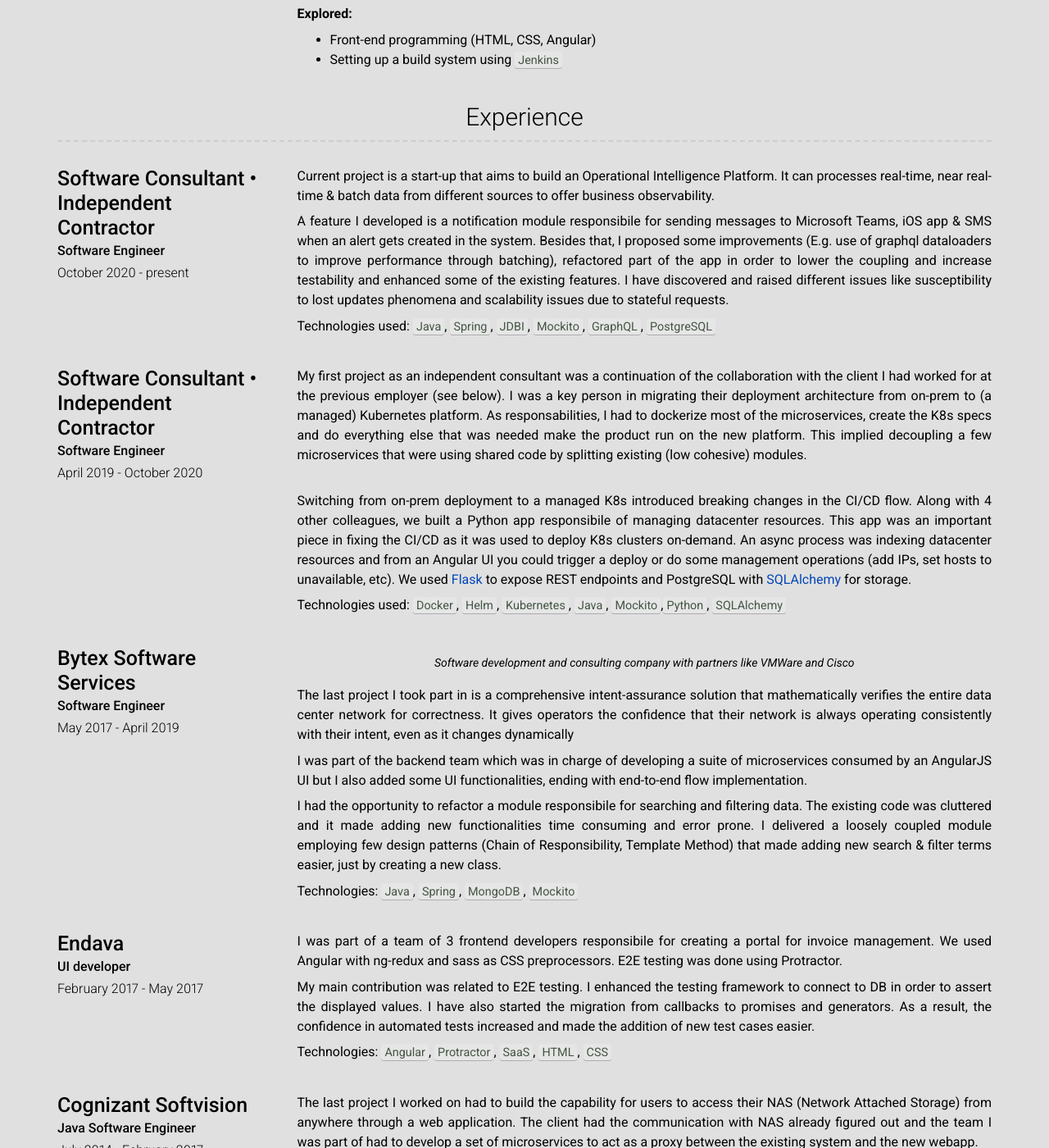
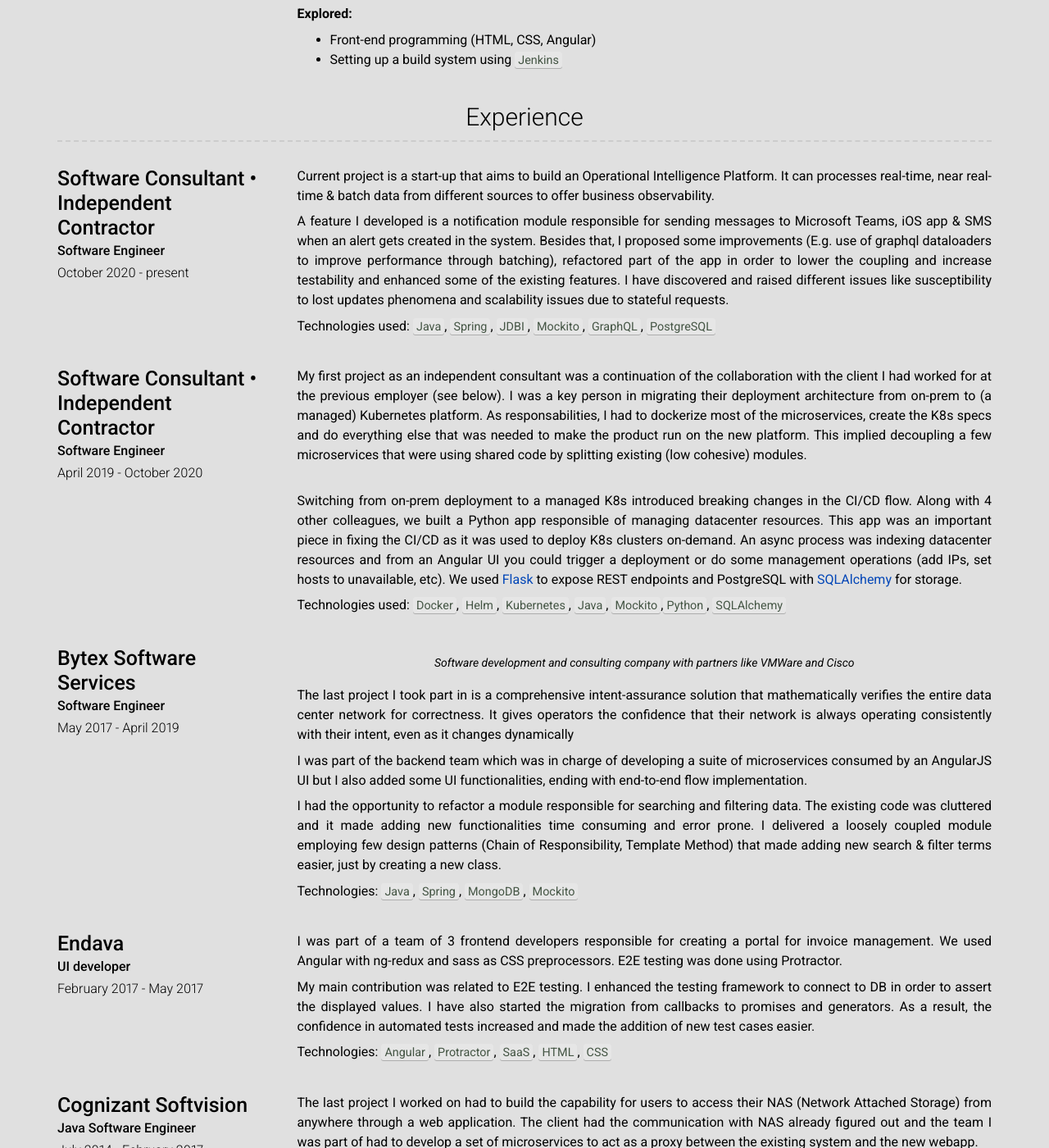
Before and after one commit to spac-valentin/spac-valentin, a Jekyll site: the page built from index.md, in a window 1280 px wide and 1400 px high, scrolled down 893 px. Shown: the whole window at 82% size. Built offline with Jekyll 4.4.1, drawn with Linux system fonts in a browser that asks for light colours; nearby versions of some CDN libraries; some of the changed text lies outside the part shown.

Commit message:
Fixing typos

```diff
--- a/_config.yml
+++ b/_config.yml
@@ -11,7 +11,7 @@ title: Software Engineer
 email: contact@valentinspac.dev
 # email_title: Email (Email title override)
 phone: "+40756505255"
-# phone_title: Phone (Phone title override)
+phone_title: Phone number
 website: https://spac-valentin.github.io/
 # website_title: Web (Website title override)
 
@@ -49,7 +49,7 @@ additional_links:
 # about_title: About Me (Use this to override about section title)
 about_profile_image: images/profile.jpeg
 about_content: | # this will include new lines to allow paragraphs
-  I work as a consultant/contractor/freelancer and have a demonstrated history in information technology and services industry.
+  I work as a consultant/contractor/freelancer with 7+ years of experience in information technology and services industry.
   Solving problems is my passion and programming is how I choose to exercise it. I have
   great experience in backend development, mostly using Java and Spring Framework. I am
   a fast learner who enjoys the challenge of discovering the insides of any programming
@@ -64,7 +64,7 @@ about_content: | # this will include new lines to allow paragraphs
 
   <mark>TL;DR: </mark>
 
-  <b>Proeficient at: </b>
+  <b>Proficient at: </b>
     * Backend development using <mark>Java</mark> and <mark>Spring framework</mark>
     * JPA with <mark>Hibernate</mark>
     * <mark>SQL</mark> (PostgreSQL) and <mark>NoSQL</mark> (MongoDB)
@@ -97,7 +97,7 @@ content:
           It can processes real-time, near real-time & batch data from different sources to offer
           business observability.
 
-          A feature I developed is a notification module responsibile for sending messages to
+          A feature I developed is a notification module responsible for sending messages to
           Microsoft Teams, iOS app & SMS when an alert gets created in the system.
           Besides that, I proposed some improvements (E.g. use of graphql dataloaders to improve performance through batching),
           refactored part of the app in order to lower the coupling
@@ -117,17 +117,17 @@ content:
           collaboration with the client I had worked for at the previous employer (see below).
           I was a key person in migrating their deployment architecture from on-prem to
           (a managed) Kubernetes platform. As responsabilities, I had to dockerize most of the microservices,
-          create the K8s specs and do everything else that was needed make the product run
+          create the K8s specs and do everything else that was needed to make the product run
           on the new platform. This implied decoupling a few microservices that
           were using shared code by splitting existing (low cohesive) modules.
 
           <br>
           Switching from on-prem deployment to a managed K8s introduced breaking changes
           in the CI/CD flow. Along with 4 other colleagues, we built a Python
-          app responsibile of managing datacenter resources. This app was an important piece
+          app responsible of managing datacenter resources. This app was an important piece
           in fixing the CI/CD as it was used to deploy K8s clusters on-demand. An async process
           was indexing datacenter resources and from an Angular UI you could trigger
-          a deploy or do some management operations (add IPs, set hosts to unavailable, etc).
+          a deployment or do some management operations (add IPs, set hosts to unavailable, etc).
           We used [Flask](https://flask.palletsprojects.com/en/2.0.x/) to expose REST endpoints
           and PostgreSQL with [SQLAlchemy](https://www.sqlalchemy.org/) for storage.
 
@@ -151,7 +151,7 @@ content:
           microservices consumed by an AngularJS UI but I also added some UI functionalities,
           ending with end-to-end flow implementation.
 
-          I had the opportunity to refactor a module responsibile for searching
+          I had the opportunity to refactor a module responsible for searching
           and filtering data. The existing code was cluttered and it made
           adding new functionalities time consuming and error prone. I delivered
           a loosely coupled module employing few design patterns
@@ -167,7 +167,7 @@ content:
         #quote: >
       #    Short description of the company (optional)
         description: | # this will include new lines to allow paragraphs
-          I was part of a team of 3 frontend developers responsibile for creating
+          I was part of a team of 3 frontend developers responsible for creating
           a portal for invoice management. We used Angular with ng-redux and sass
           as CSS preprocessors. E2E testing was done using Protractor.
 
```
